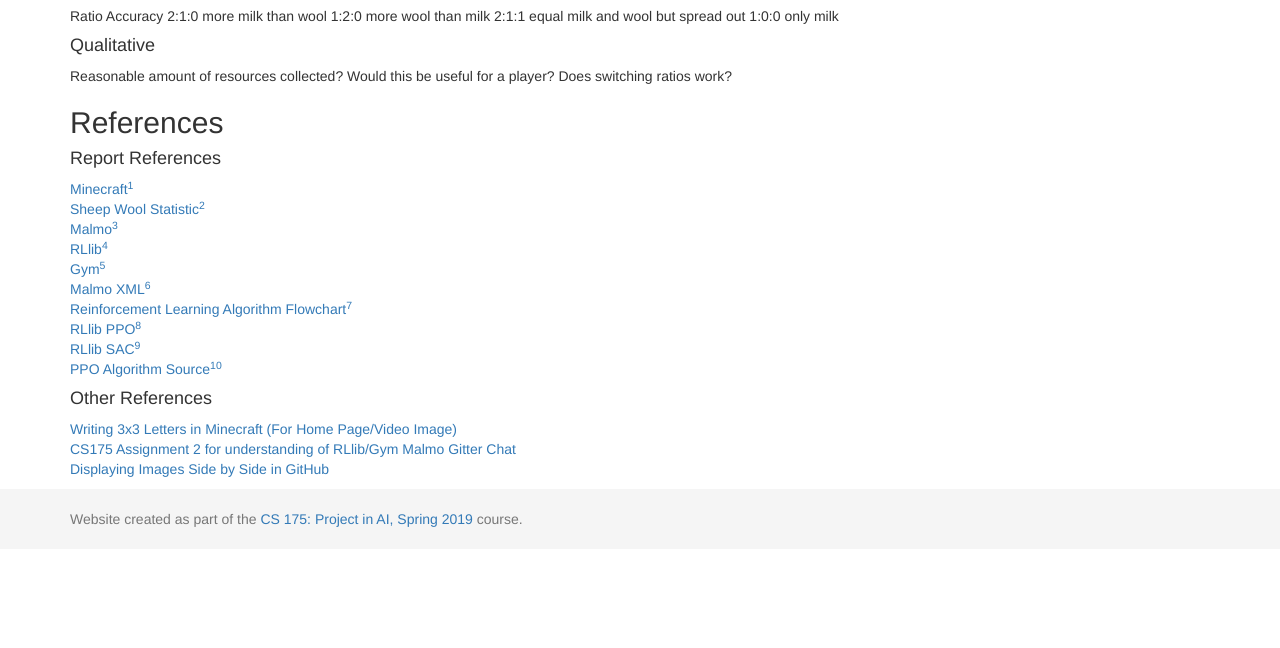
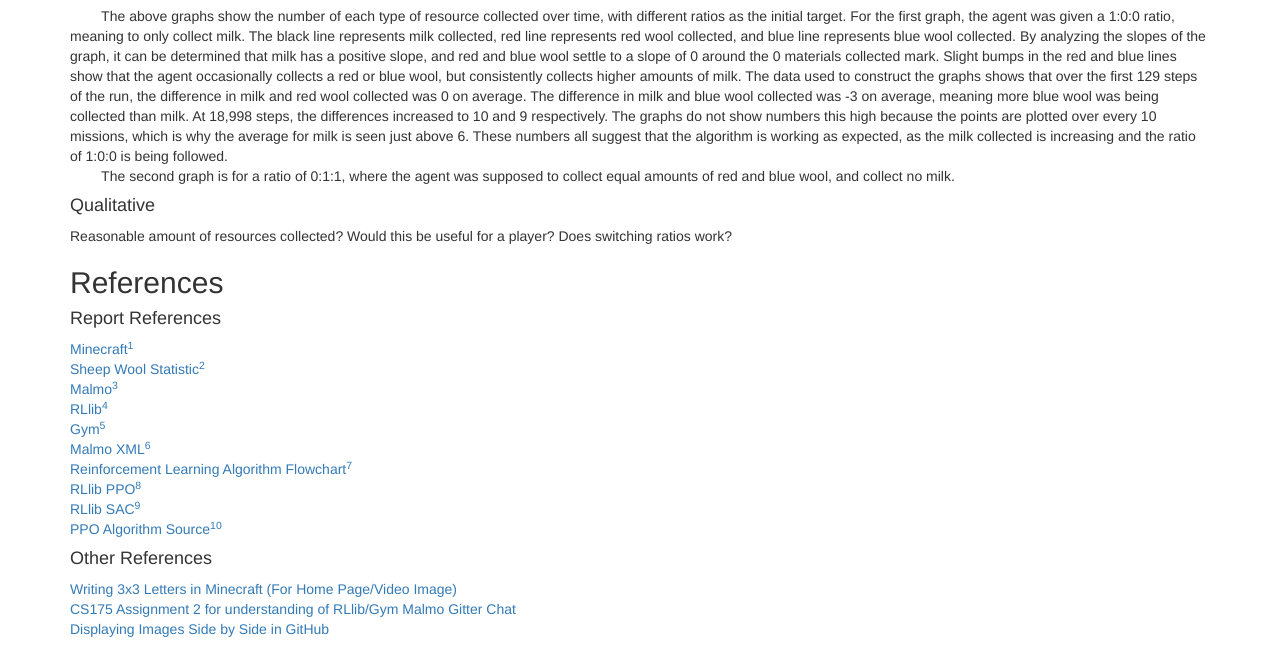
Before and after one commit to brandonmeyer/BarnyardBot, a Jekyll site: the page built from docs/final.md, in a window 1280 px wide and 900 px high, scrolled down 3865 px, cut to the strip 252-900 px from the top of the window. Built offline with Jekyll 4.4.1, drawn with Linux system fonts in a browser that asks for light colours; formulas are drawn with MathJax 3; before the commit the page ends 4666 px from its top, so only the background shows below that.

Commit message:
Update final.md

```diff
--- a/docs/final.md
+++ b/docs/final.md
@@ -53,11 +53,12 @@ The positive slope in the graphs and values for difference in average points sco
   <img src="https://user-images.githubusercontent.com/51243475/144723701-c6321885-442a-4e55-9c04-63bf487d1c19.png" alt="0:1:1 Ratio Resources" width="375" height="275">
 </p>
 
-Ratio Accuracy
-2:1:0 more milk than wool
-1:2:0 more wool than milk
-2:1:1 equal milk and wool but spread out
-1:0:0 only milk
+&nbsp;&nbsp;&nbsp;&nbsp;&nbsp;&nbsp;&nbsp;&nbsp;The above graphs show the number of each type of resource collected over time, with different ratios as the initial target. For the first graph, the agent was given a 1:0:0 ratio, meaning to only collect milk. The black line represents milk collected, red line represents red wool collected, and blue line represents blue wool collected. By analyzing the slopes of the graph, it can be determined that milk has a positive slope, and red and blue wool settle to a slope of 0 around the 0 materials collected mark. Slight bumps in the red and blue lines show that the agent occasionally collects a red or blue wool, but consistently collects higher amounts of milk. The data used to construct the graphs shows that over the first 129 steps of the run, the difference in milk and red wool collected was 0 on average. The difference in milk and blue wool collected was -3 on average, meaning more blue wool was being collected than milk. At 18,998 steps, the differences increased to 10 and 9 respectively. The graphs do not show numbers this high because the points are plotted over every 10 missions, which is why the average for milk is seen just above 6. These numbers all suggest that the algorithm is working as expected, as the milk collected is increasing and the ratio of 1:0:0 is being followed. <br/>
+&nbsp;&nbsp;&nbsp;&nbsp;&nbsp;&nbsp;&nbsp;&nbsp;The second graph is for a ratio of 0:1:1, where the agent was supposed to collect equal amounts of red and blue wool, and collect no milk.
+
+
+
+
 #### Qualitative
 Reasonable amount of resources collected?
 Would this be useful for a player?
```
